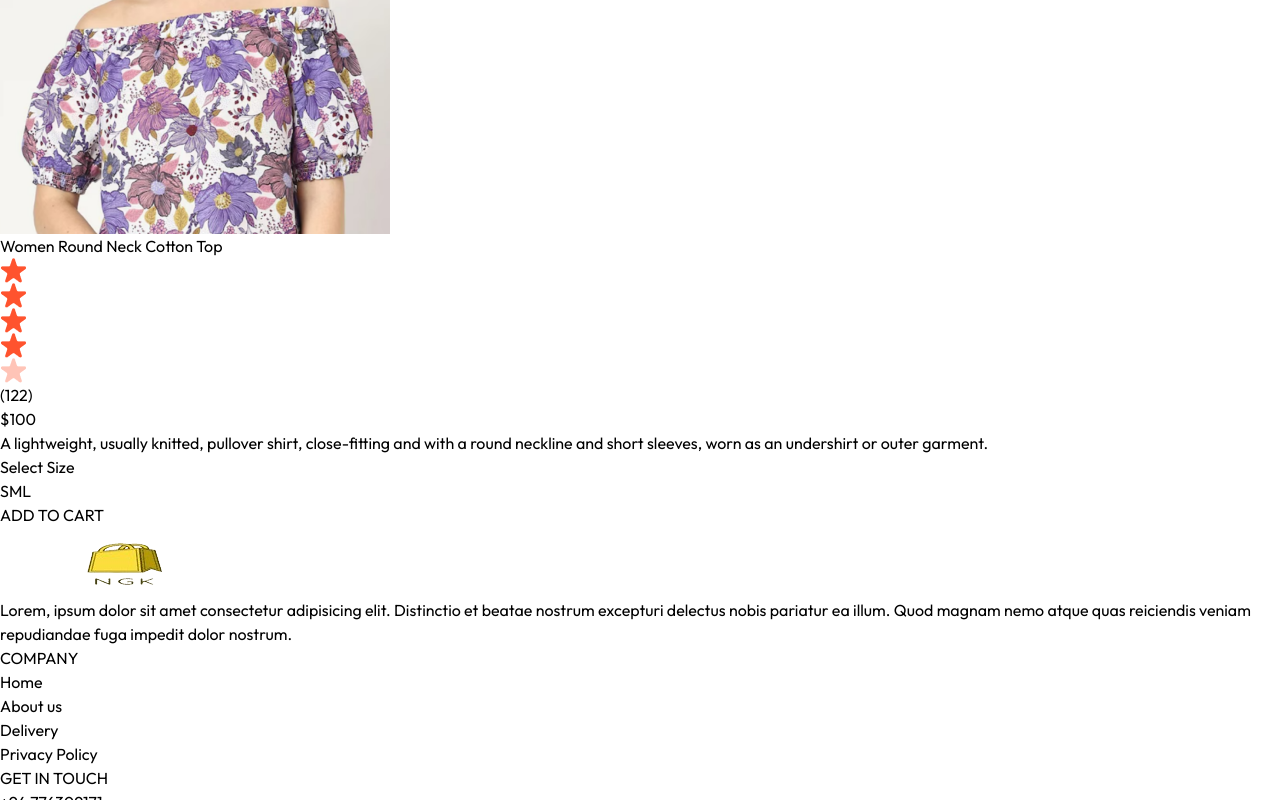
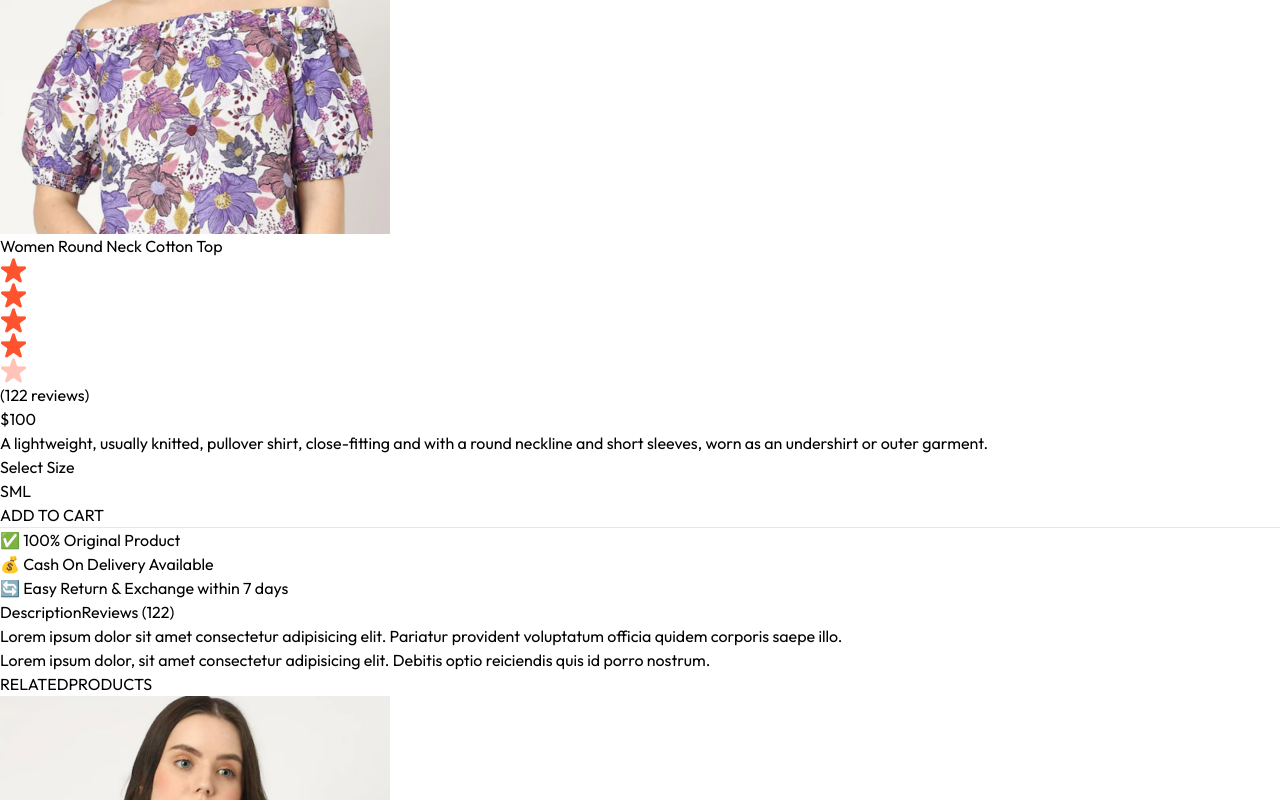
Before and after one commit to meyrushan29/cloth-shop_frontend, a React (Vite) app: page /product/aaaaa in a window 1280 px wide. Shown: the part 1188-1988 px from the top of the page. Built offline with nearby package versions, Linux system fonts and the light colour scheme.

Commit message:
ProductPageComplete_Update

```diff
--- a/src/components/BestSeller.jsx
+++ b/src/components/BestSeller.jsx
@@ -8,11 +8,13 @@ const BestSeller = () => {
   const [bestSeller, setBestSeller] = useState([]);
 
   useEffect(() => {
-    const bestProduct = products.filter((item) => item.bestSeller);
+    if (products?.length > 0) {
+      const bestProduct = products.filter((item) => item.bestSeller === true);
 
       // Debugging the filtered data
       console.log('Best Seller Products:', bestProduct);
       setBestSeller(bestProduct.slice(0, 5));
+    }
   }, [products]); // Add products to the dependency array
 
 
@@ -26,9 +28,9 @@ const BestSeller = () => {
       </div>
       <div className='grid grid-cols-2 sm:grid-cols-3 md:grid-cols-4 lg:grid-cols-5 gap-4 gap-y-6'>
         {bestSeller.length > 0 ? (
-    bestSeller.map((item, index) => (
+          bestSeller.map((item) => (
             <ProductItem
-        key={index}
+              key={item._id} // Use _id instead of index
               id={item._id}
               name={item.name}
               image={item.image}
@@ -36,10 +38,9 @@ const BestSeller = () => {
             />
           ))
         ) : (
-    <p>No best seller products found.</p>
+          <p className="text-center col-span-full text-gray-500">No best seller products found.</p>
         )}
       </div>
-
     </div>
   );
 };
--- /dev/null
+++ b/src/components/RelatedProduct.jsx
@@ -0,0 +1,40 @@
+import  { useEffect, useState, useContext } from 'react';
+import { ShopContext } from '../context/ShopContext';
+
+import Title from '../components/Title';
+import ProductItem from './ProductItem';
+
+const RelatedProduct = ({ category, subCategory }) => {
+    const { products } = useContext(ShopContext);
+    const [related, setRelated] = useState([]);
+
+    useEffect(() => {
+        if (products.length > 0) {
+            let productscopy = products.slice();
+
+            // Filter by category
+            productscopy = productscopy.filter((item) => category === item.category);
+
+            // Filter by subCategory
+            productscopy = productscopy.filter((item) => subCategory === item.subCategory);
+
+            setRelated(productscopy.slice(0, 5));
+        }
+    }, [products, category, subCategory]); // Ensure reactivity
+
+    return (
+        <div className='my-24'>
+            <div className='text-center text-3xl py-2'>
+                <Title text1={'RELATED'} text2={'PRODUCTS'} />
+            </div>
+
+            <div className='grid grid-cols-2 sm:grid-cols-3 md:grid-cols-4 lg:grid-cols-5 gap-4 gap-y-6'>
+                {related.map((item) => (
+                    <ProductItem key={item._id} id={item._id} name={item.name} price={item.price} image={item.image} />
+                ))}
+            </div>
+        </div>
+    );
+};
+
+export default RelatedProduct;
--- a/src/pages/Product.jsx
+++ b/src/pages/Product.jsx
@@ -2,6 +2,7 @@ import { useContext, useEffect, useState } from "react";
 import { useParams } from "react-router-dom";
 import { ShopContext } from "../context/ShopContext";
 import { assets } from "../assets/assets";
+import RelatedProduct from "../components/RelatedProduct";
 
 const Product = () => {
   const { productId } = useParams();
@@ -22,46 +23,44 @@ const Product = () => {
   }, [productId, products]);
 
   return productData ? (
-    <div className=" flex border-t-2 pt-10 transition-opacity ease-in duration-500 opacity-100">
-      {/* Product Data */}
-      <div className="flex gap-8 sm:gap-8 flex-col sm:flex-row">
+    <div className="container mx-auto p-4 lg:p-10 border-t-2 pt-10">
+      <div className="grid grid-cols-1 lg:grid-cols-2 gap-10">
         {/* Product Images */}
-        <div className="flex-1 flex gap-2 sm:flex-row">
-          <div className="flex sm:flex-col overflow-x-auto sm:overflow-y-scroll justify-between sm:justify-normal sm:w-[15%] w-full">
+        <div className="flex flex-col sm:flex-row gap-4">
+          <div className="flex sm:flex-col gap-2 overflow-x-auto sm:overflow-y-auto sm:w-1/5">
             {productData.image.map((item, index) => (
               <img
                 onClick={() => setImage(item)}
                 src={item}
                 key={index}
-                className="w-[24%] sm:w-full sm:mb-2 flex-shrink-0 cursor-pointer"
-                alt=""
+                className="w-20 sm:w-full cursor-pointer border rounded-md"
+                alt="Product Thumbnail"
               />
             ))}
           </div>
-          <div className="flex-1">
-            <img className="w-[80%] h-auto" src={image} alt="" />
-          </div>
+          <div className="flex-1 flex justify-center">
+            <img className="w-full max-w-md rounded-md" src={image} alt="Product" />
           </div>
         </div>
         {/* Product Info */}
-      <div className="flex-1">
-        <h1 className="font-medium text-2xl mt-2">{productData.name}</h1>
+        <div>
+          <h1 className="font-semibold text-2xl">{productData.name}</h1>
           <div className="flex items-center gap-1 mt-2">
             {[...Array(4)].map((_, index) => (
-            <img src={assets.star_icon} alt="" className="w-3" key={index} />
+              <img src={assets.star_icon} alt="star" className="w-4" key={index} />
             ))}
-          <img src={assets.star_dull_icon} alt="" className="w-3" />
-          <p className="pl-2">(122)</p>
+            <img src={assets.star_dull_icon} alt="star" className="w-4" />
+            <p className="pl-2 text-sm text-gray-500">(122 reviews)</p>
           </div>
           <p className="mt-5 text-3xl font-medium">{currency}{productData.price}</p>
           <p className="mt-5 text-gray-500 md:w-4/5">{productData.description}</p>
           <div className="flex flex-col gap-4 my-8">
-          <p>Select Size</p>
-          <div className="flex gap-2">
+            <p className="font-medium">Select Size</p>
+            <div className="flex gap-2 flex-wrap">
               {productData.sizes.map((item, index) => (
                 <button
                   onClick={() => setSize(item)}
-                className={`border py-2 px-4 bg-gray-100 ${item === size ? "border-orange-500" : ""}`}
+                  className={`border py-2 px-4 rounded-md text-sm ${item === size ? "border-orange-500 bg-orange-100" : "bg-gray-100"}`}
                   key={index}
                 >
                   {item}
@@ -69,10 +68,28 @@ const Product = () => {
               ))}
             </div>
           </div>
-        <button className="bg-black text-white px-6 py-2 text-sm active:bg-gray-700">
-          ADD TO CART
-        </button>
+          <button className="bg-black text-white px-6 py-2 text-sm rounded-md hover:bg-gray-800">ADD TO CART</button>
+          <hr className="mt-8" />
+          <div className="text-sm text-gray-500 mt-5 flex flex-col gap-1">
+            <p>✅ 100% Original Product</p>
+            <p>💰 Cash On Delivery Available</p>
+            <p>🔄 Easy Return & Exchange within 7 days</p>
           </div>
+        </div>
+      </div>
+      {/* Description and Review Section */}
+      <div className="mt-16">
+        <div className="flex border-b">
+          <button className="px-5 py-3 text-sm font-medium border-r">Description</button>
+          <button className="px-5 py-3 text-sm font-medium">Reviews (122)</button>
+        </div>
+        <div className="p-6 text-sm text-gray-500">
+          <p>Lorem ipsum dolor sit amet consectetur adipisicing elit. Pariatur provident voluptatum officia quidem corporis saepe illo.</p>
+          <p>Lorem ipsum dolor, sit amet consectetur adipisicing elit. Debitis optio reiciendis quis id porro nostrum.</p>
+        </div>
+      </div>
+      {/* Related Products */}
+      <RelatedProduct category={productData.category} subCategory={productData.subCategory} />
     </div>
   ) : (
     <div className="opacity-0"></div>
```
Lines whose indentation alone changed are shown as unchanged.
